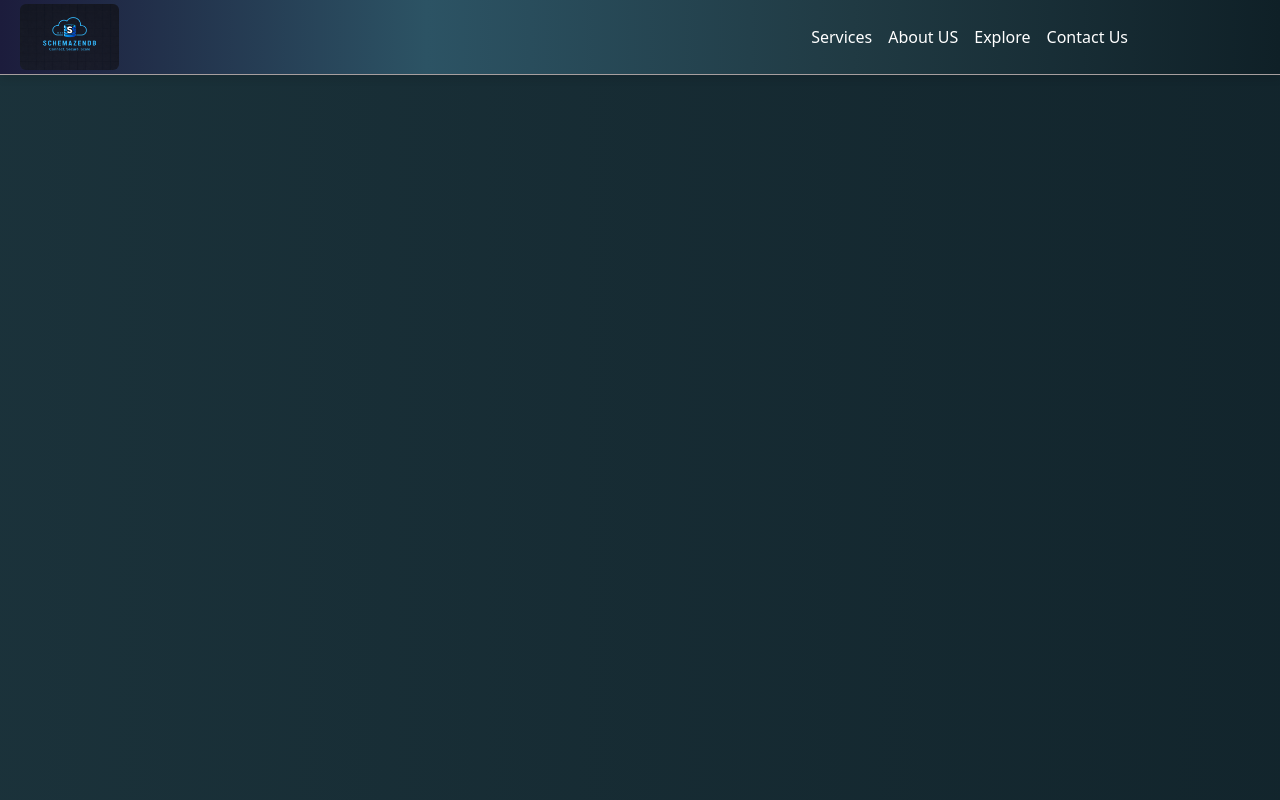
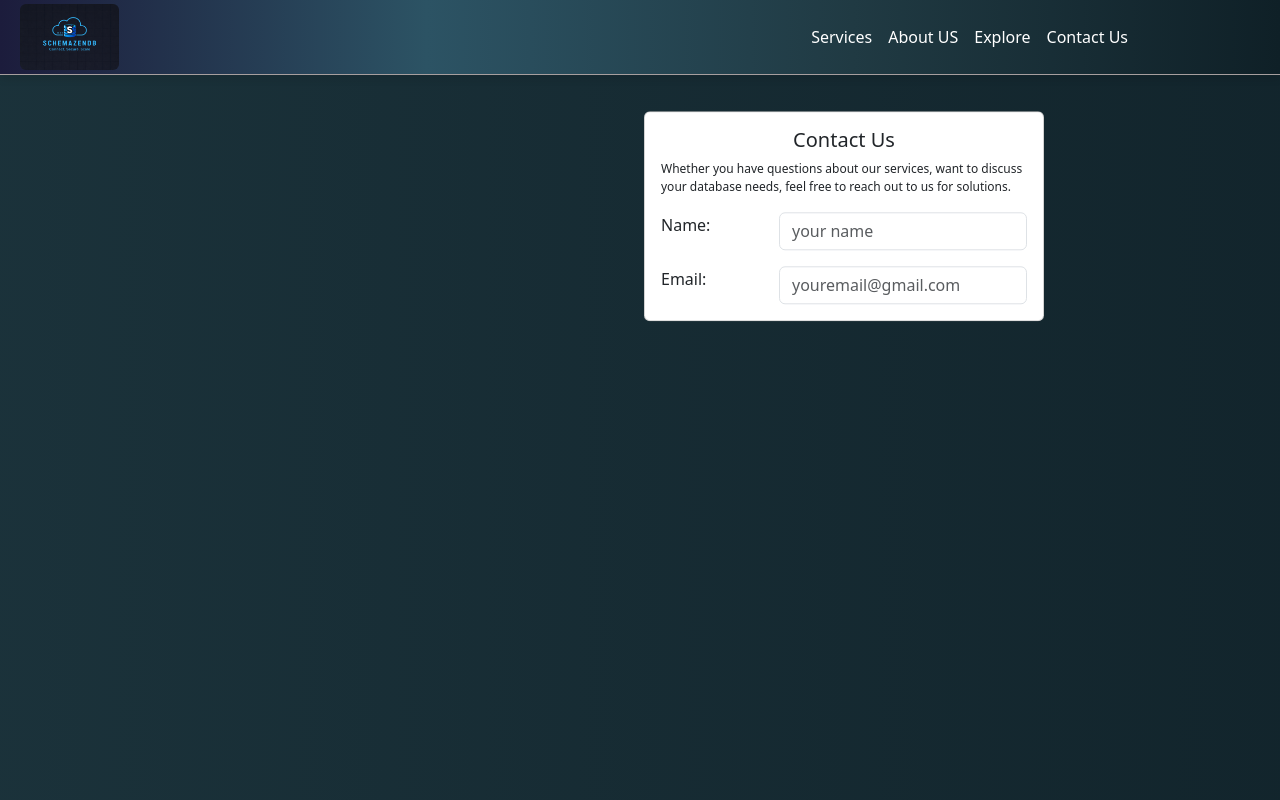
Before and after one commit to SchemaZenDB/SchemaZenDB, an Angular app in the folder schemaDBUI/: page /schema-db/contact in a window 1280 px wide. Before the commit this address led to /. Built offline with nearby package versions, Linux system fonts and the light colour scheme.

Commit message:
developed contact page

```diff
--- a/schemaDBUI/src/app/schema-db/contact-us/contact-us.component.html
+++ b/schemaDBUI/src/app/schema-db/contact-us/contact-us.component.html
@@ -1 +1,30 @@
-<p>contact-us works!</p>
+<div class="card contact-card">
+  <div class="card-body">
+    <h5 class="text-center">Contact Us</h5>
+    <p class="card-text">
+      Whether you have questions about our services, want to discuss your
+      database needs, feel free to reach out to us for solutions.
+    </p>
+    <div class="row mb-3">
+      <div class="col-4">
+        <h6 class="mt-1">Name:</h6>
+      </div>
+      <div class="col-8 ps-0">
+        <input type="text" class="form-control" placeholder="your name" />
+      </div>
+    </div>
+    <div class="row">
+      <div class="col-4">
+        <h6 class="mt-1">Email:</h6>
+      </div>
+      <div class="col-8 ps-0">
+        <input
+          type="email"
+          class="form-control"
+          placeholder="youremail@gmail.com"
+        />
+      </div>
+    </div>
+  </div>
+  <router-outlet></router-outlet>
+</div>
--- a/schemaDBUI/src/app/schema-db/contact-us/contact-us.component.scss
+++ b/schemaDBUI/src/app/schema-db/contact-us/contact-us.component.scss
@@ -0,0 +1,9 @@
+.contact-card {
+  width: 400px;
+  justify-content: center;
+  align-items: center;
+  transform: translate(161%, 53%);
+  .card-text {
+    font-size: 12px;
+  }
+}
--- a/schemaDBUI/src/app/schema-db/contact-us/contact-us.component.ts
+++ b/schemaDBUI/src/app/schema-db/contact-us/contact-us.component.ts
@@ -1,9 +1,10 @@
 import { Component } from '@angular/core';
+import { RouterModule } from '@angular/router';
 
 @Component({
   selector: 'app-contact-us',
   standalone: true,
-  imports: [],
+  imports: [RouterModule],
   templateUrl: './contact-us.component.html',
   styleUrl: './contact-us.component.scss'
 })
--- a/schemaDBUI/src/app/schema-db/home-page/home-page.component.html
+++ b/schemaDBUI/src/app/schema-db/home-page/home-page.component.html
@@ -376,6 +376,48 @@
     </div>
   </div>
   <hr class="footer-hr" />
+  <div class="row justify-content-center footer-lists">
+    <div class="col-4">
+      <h5>Services</h5>
+      <ul class="list-unstyled">
+        <li><a href="#">Database Support</a></li>
+        <li><a href="#">Consulting</a></li>
+        <li><a href="#">Data & Engineering Services</a></li>
+        <li><a href="#">DBA Managed Service</a></li>
+        <li><a href="#">Remote DBA support</a></li>
+        <li><a href="#">Cloud database management</a></li>
+        <li><a href="#">Performance tuning & optimisation</a></li>
+        <li><a href="#">Database High Availability & DR</a></li>
+        <li><a href="#">Database Migrations</a></li>
+        <li><a href="#">Azure Data Engineering</a></li>
+        <li><a href="#">Enterprise Application Development</a></li>
+      </ul>
+    </div>
+    <div class="col-3 pe-0">
+      <h5>About Us</h5>
+      <ul class="list-unstyled">
+        <li><a href="#"> Our Startup Story</a></li>
+        <li><a href="#">Our Team</a></li>
+        <li><a href="#">Our Clients</a></li>
+        <li><a href="#">Careers</a></li>
+        <li><a href="#">Privacy Policy</a></li>
+      </ul>
+    </div>
+    <div class="col-4">
+      <h5 class="mb-4">Contact Us</h5>
+
+      <h6 class="mb-2">Email:</h6>
+      <input
+        type="email"
+        class="form-control mb-2"
+        placeholder="contact@schemazen.com"
+      />
+
+      <p class="contact-info">
+        Feel free to reach out to us for any inquiries or support!
+      </p>
+    </div>
+  </div>
   <div class="row">
     <div class="col-12">
       <p class="text-center footer-text">
--- a/schemaDBUI/src/app/schema-db/home-page/home-page.component.scss
+++ b/schemaDBUI/src/app/schema-db/home-page/home-page.component.scss
@@ -67,3 +67,8 @@
 .footer-hr {
   border: 2px !important;
 }
+
+.contact-info {
+  font-size: 12px;
+  color: #fcfcfc;
+}
--- a/schemaDBUI/src/app/schema-db/schema-db.routes.ts
+++ b/schemaDBUI/src/app/schema-db/schema-db.routes.ts
@@ -17,5 +17,9 @@ export const schemaDBRoutes: Routes = [
 {
   path:'explore',
   loadComponent:()=>import('./explore-more/explore-more.component').then(m=>m.ExploreMoreComponent)
-}
+},
+{
+  path:'contact',
+  loadComponent:()=>import('./contact-us/contact-us.component').then(m=>m.ContactUsComponent)
+},
 ];
--- a/schemaDBUI/src/styles.scss
+++ b/schemaDBUI/src/styles.scss
@@ -129,3 +129,21 @@ body {
     color: rgb(76, 74, 74);
   }
 }
+
+.footer-lists {
+  ul {
+    li {
+      margin-bottom: 10px;
+      a {
+        color: #fcfcfc;
+        font-size: 14px;
+        font-weight: 500;
+        text-decoration: none;
+      }
+      a:hover {
+        color: #00fdff;
+        text-decoration: underline;
+      }
+    }
+  }
+}
```
